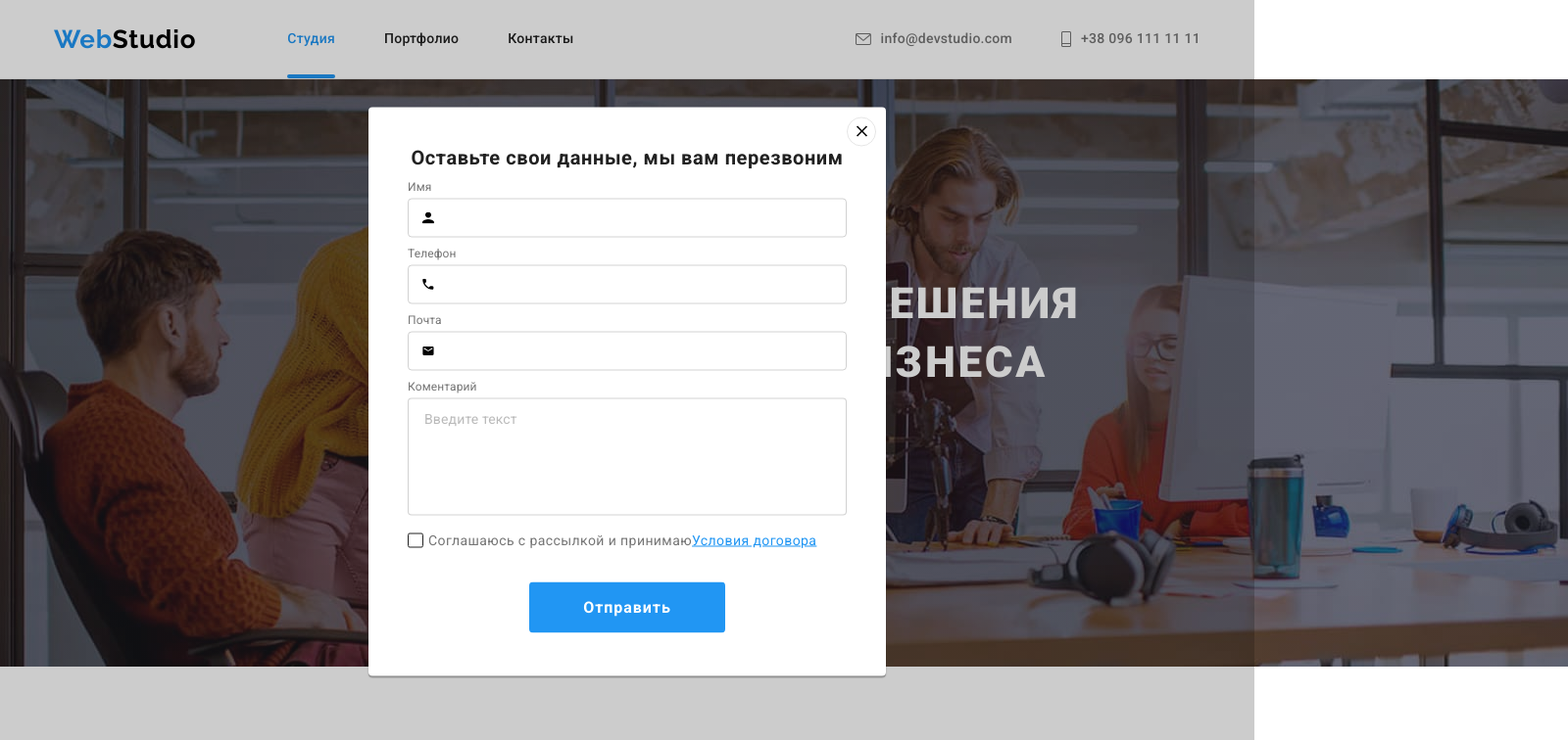
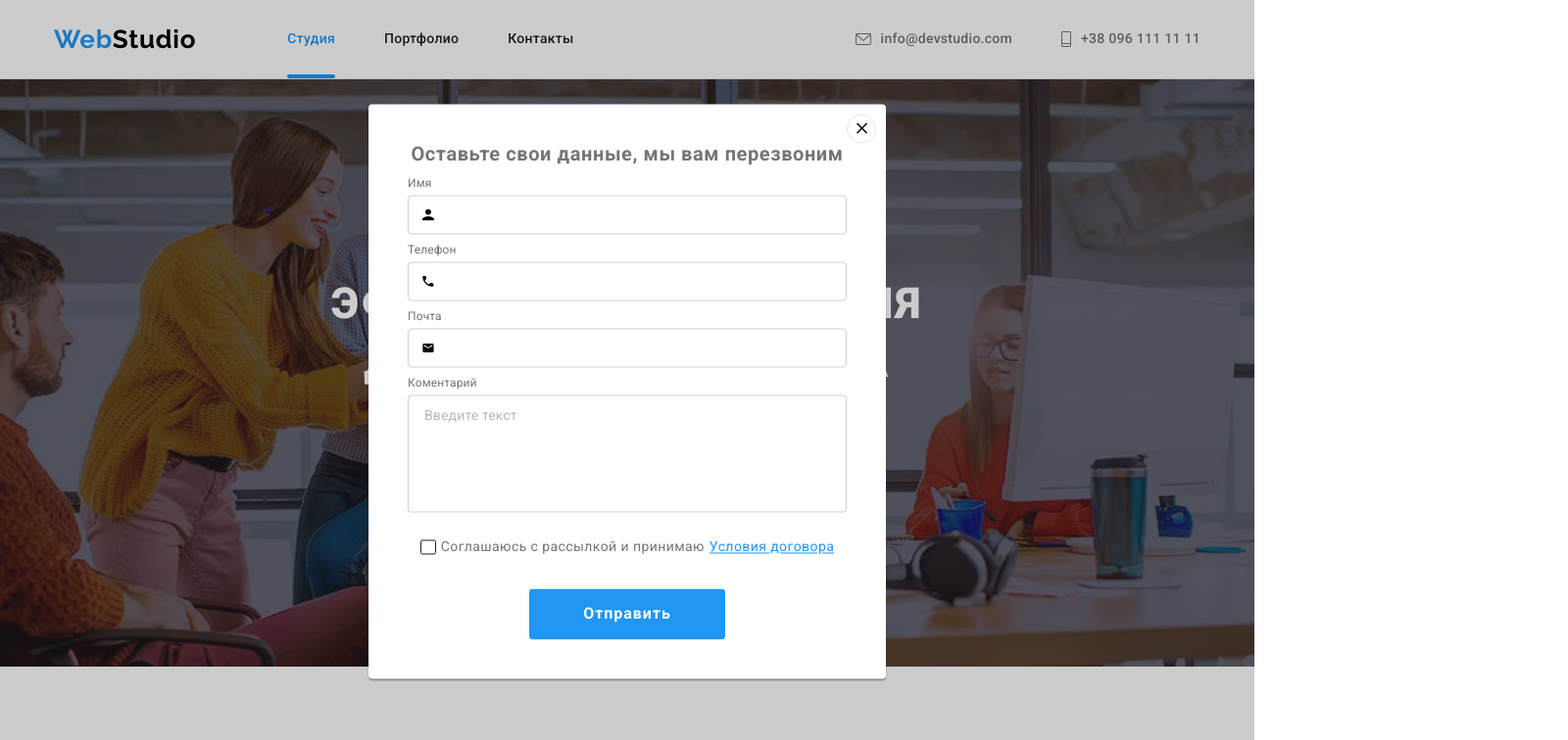
Before and after one commit to KapitanEvgenij/goit-markup-hw-06, a plain HTML site: page index.html in a window 1280 px wide. Both pictures are taken after a click on the button "Заказать услугу". Shown: the top 756 px of the page at 98% size, 1600 px wide, since content can reach past the window. Drawn offline with nearby package versions, Linux system fonts and the light colour scheme.

Commit message:
fix bugs

```diff
--- a/css/styles.css
+++ b/css/styles.css
@@ -182,7 +182,7 @@ bottom: 0;
 /*--------- HERO STYLES --------- */
 .hero {
     background-color: var(--main-bg-color);
-    width: 1600px;
+    max-width: 1600px;
 
         height: 600px;
         margin: 0 auto;
@@ -582,7 +582,7 @@ justify-content: center;
     margin-right: 70px;
 }
 .footer-soc {
-    margin-right: 90px;
+    margin-right: auto;
 }
 .footer-soc-title {
     font-weight: 700;
@@ -673,6 +673,11 @@ font-size: 16px;
 line-height: 1.25;
 color: rgba(255, 255, 255, 0.6);
 }
+
+.subscribe-input:focus {
+    border-color:var(--accent-color)
+
+}
 /*-----------MODAL------------------*/
 
 .backdrop {
@@ -712,7 +717,7 @@ color: rgba(255, 255, 255, 0.6);
         text-align: center;
         letter-spacing: 0.03em;
         margin-bottom: 12px;
-        color: #212121;
+        color: var(--second-title-color:);
 }
 
 .input-label {
@@ -720,7 +725,7 @@ color: rgba(255, 255, 255, 0.6);
         font-size: 12px;
         line-height: 1.16;
         letter-spacing: 0.01em;
-       color: #757575;
+       color: var(--main-text-color);
        display: block;
        margin-bottom: 4px;
 }
@@ -729,10 +734,15 @@ color: rgba(255, 255, 255, 0.6);
     margin-bottom: 10px;
 }
 
-.modal-field:last-child {
+
+
+.modal-field.margin-btm-20 {
+    margin-bottom: 20px;
+}
+
+.modal-field.margin-btm-30 {
     margin-bottom: 30px;
 }
-
 
 
 .input-wrap {
@@ -801,6 +811,9 @@ color: rgba(255, 255, 255, 0.6);
     border-radius: 2px;
 }
 
+.input-check:focus + .check-text::before {
+    border-color: var(--accent-color);
+}
 .check-text{
     font-weight: 400;
         font-size: 14px;
@@ -808,7 +821,8 @@ color: rgba(255, 255, 255, 0.6);
         letter-spacing: 0.03em;
         display: flex;
         align-items: center;
-        color: #757575;
+        justify-content: center;
+        color: var(--main-text-color);
 }
 .check-text::before {
     content: '';
@@ -821,6 +835,7 @@ color: rgba(255, 255, 255, 0.6);
 
 .check-text a {
     color: var(--accent-color);
+    margin-left: 5px;
 }
 
 .modal-close-btn {
@@ -850,11 +865,6 @@ color: rgba(255, 255, 255, 0.6);
 .close-btn:focus {
     fill: var(--accent-color);
 }
-
-.modal-btn {
-    margin-top: 30px;
-}
-
 
 .is-hidden {
     opacity: 0;
--- a/index.html
+++ b/index.html
@@ -338,7 +338,7 @@
         </address>
       </div>
       <div class="footer-soc">
-        <h3 class="footer-soc-title">присоединяйтесь</h3>
+        <p class="footer-soc-title">присоединяйтесь</p>
         <ul class="footer-soc-list list">
           <li class="footer-soc-item"><a href="" class="footer-soc-link link">
               <svg class="footer-soc-icon" width="20" height="20">
@@ -363,8 +363,8 @@
         </ul>
       </div>
       <div class="footer-connect">
-        <h3 class="footer-soc-title">Подпишитесь на рассылку
-        </h3>
+        <p class="footer-soc-title">Подпишитесь на рассылку
+        </p>
         <form class="subscribe-form">
           <label for="subscribe-email" class="input-label visually-hidden">E-mail</label>
           <input type="email" name="subscribe-email" placeholder="E-mail" class="subscribe-input" required
@@ -415,16 +415,16 @@
             </svg>
           </div>
         </div>
-        <div class="modal-field">
+        <div class="modal-field margin-btm-20">
           <label for="modal-text" class="input-label">Коментарий</label>
           <textarea name="modal-text" id="modal-text" class="modal-text" placeholder="Введите текст"></textarea>
         </div>
-        <div class="modal-field">
+        <div class="modal-field margin-btm-30">
           <input type="checkbox" name="privacy" id="privacy" class="input-check visually-hidden">
           <label for="privacy" class="check-text">Соглашаюсь с рассылкой и принимаю <a href=""> Условия
               договора</a></label>
         </div>
-        <button type="submit" class="hero-btn modal-btn">Отправить</button>
+        <button type="submit" class="hero-btn">Отправить</button>
       </form>
     </div>
   </div>
```
Also changed, not shown: portfolio.html (+3 -3 lines).
